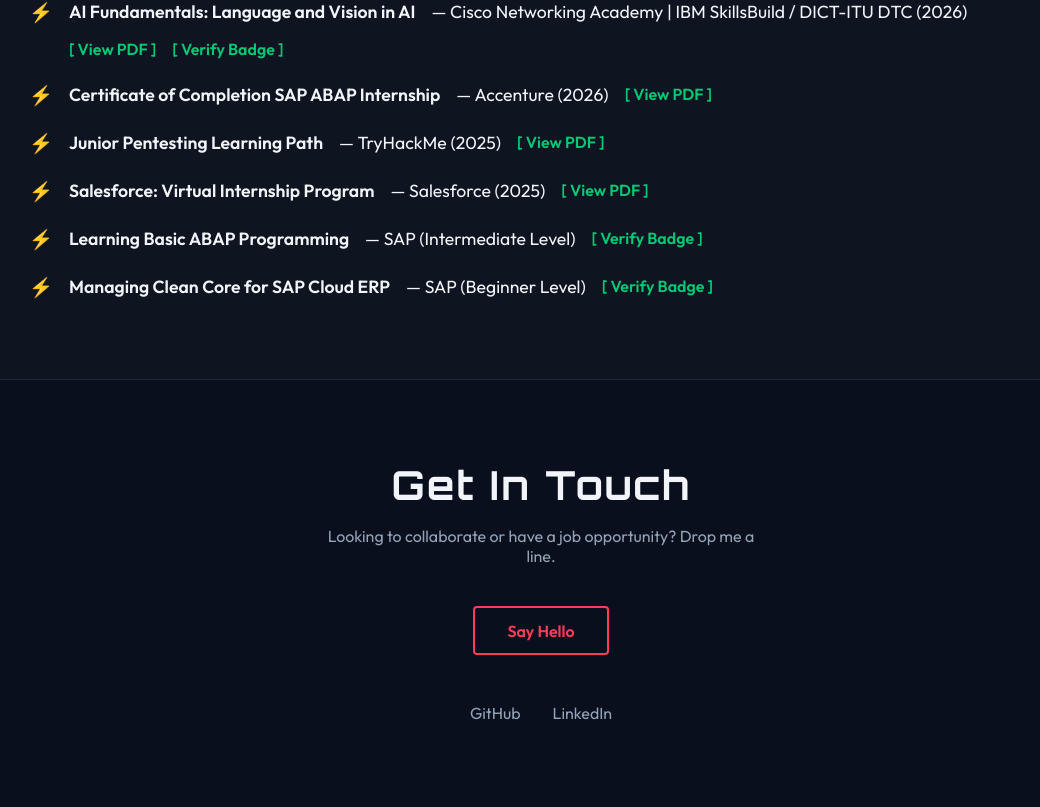
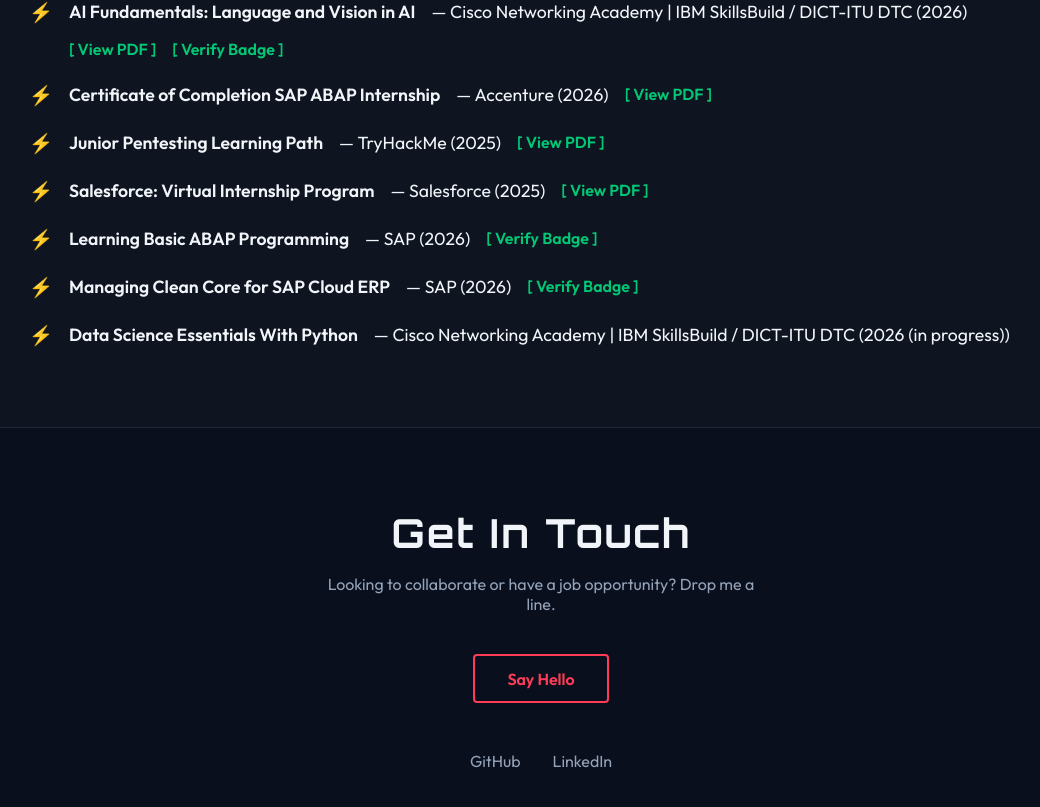
Before and after one commit to jarjar-jarhead/portfolio, a React app: page / in a window 1280 px wide. Shown: the part 3976-4783 px from the top of the page, without its empty margins (99-1139 px from the left). Before the commit the page ends 4747 px from the top, so only its background shows below. Built offline with nearby package versions, Linux system fonts and the light colour scheme; the HTML template or start-up script is replaced by a standard one.

Commit message:
added an ongoing certification

```diff
--- a/src/components/Certifications.jsx
+++ b/src/components/Certifications.jsx
@@ -4,7 +4,7 @@
 function Certifications() {
   const [activePdf, setActivePdf] = useState(null);
 
-
+  // Uniform schema across all certificate entries
   const certs = [
     {
       id: 1,
@@ -42,7 +42,7 @@
       id: 5,
       title: "Learning Basic ABAP Programming",
       issuer: "SAP",
-      year: "Intermediate Level",
+      year: "2026",
       file: null,
       badgeUrl: "https://badger.learning.sap.com/verify/xesec-cusid-pahen-fosec-momuk"
     },
@@ -50,9 +50,17 @@
       id: 6,
       title: "Managing Clean Core for SAP Cloud ERP",
       issuer: "SAP",
-      year: "Beginner Level",
+      year: "2026",
       file: null,
       badgeUrl: "https://badger.learning.sap.com/verify/xamuk-hytab-tyned-bokal-renes"
+    },
+    {
+      id: 7,
+      title: "Data Science Essentials With Python",
+      issuer: "Cisco Networking Academy | IBM SkillsBuild / DICT-ITU DTC",
+      year: "2026 (in progress)",
+      file: null,
+      badgeUrl: null
     }
   ];
 
@@ -80,14 +88,14 @@
 
                 {/* External Badge Verification Link */}
                 {cert.badgeUrl && (
-                  <button
+                  <a
                     href={cert.badgeUrl}
                     target="_blank"
                     rel="noopener noreferrer"
-                    className={styles.viewBtn}
+                    className={styles.verifyLink}
                   >
                     [ Verify Badge ]
-                  </button>
+                  </a>
                 )}
               </div>
             </div>
```
